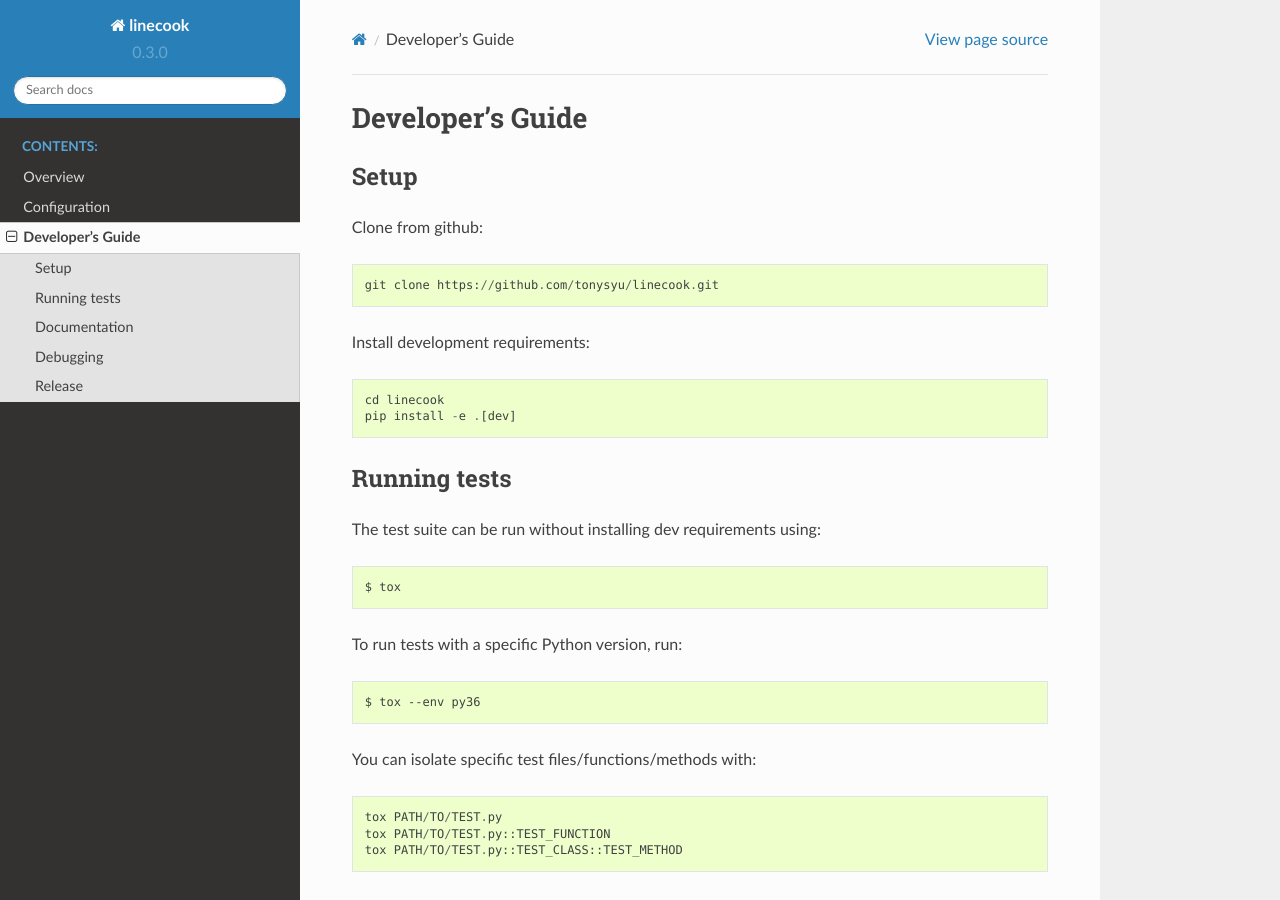
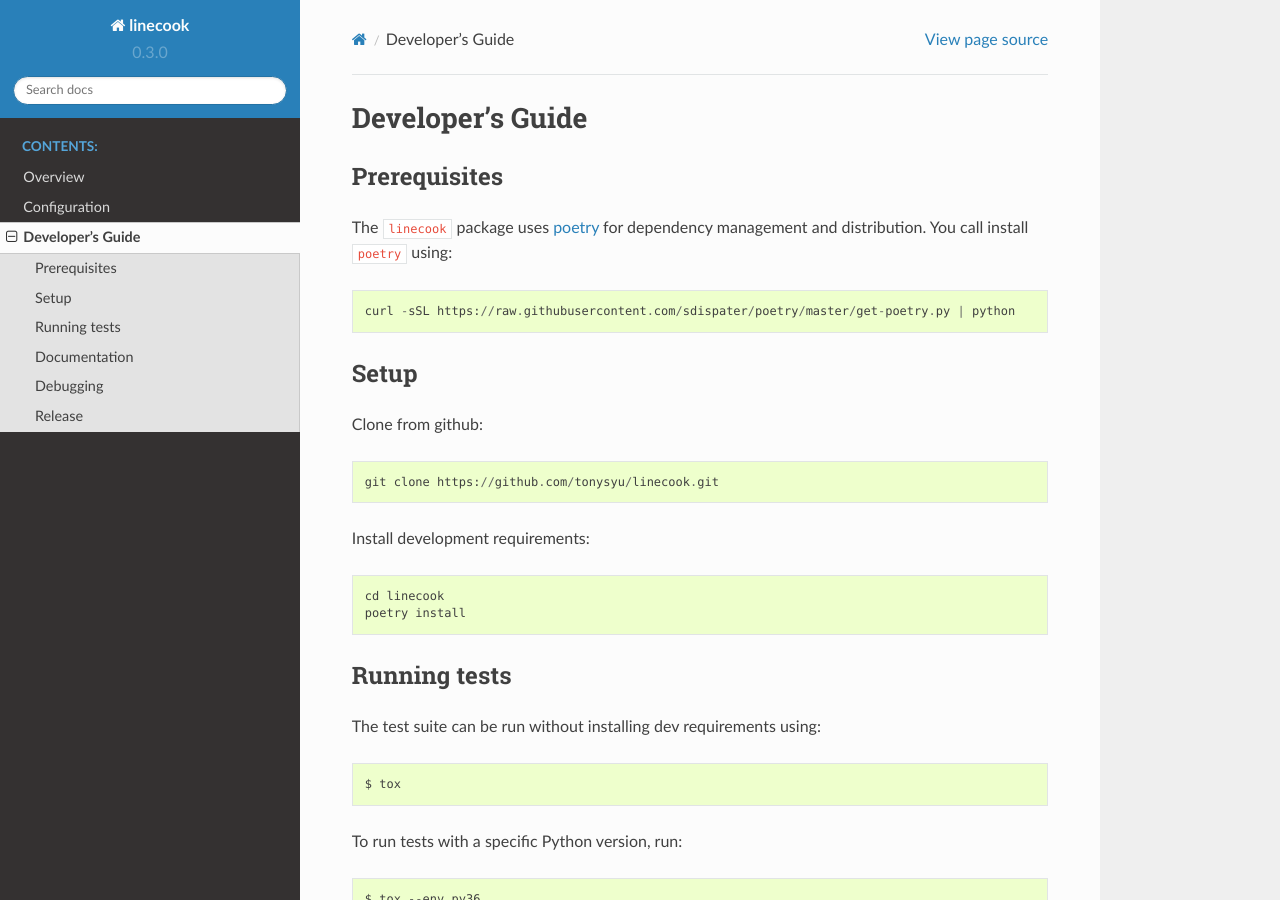
Before and after one commit to tonysyu/linecook, a Sphinx documentation site: the page built from docs/developer_guide.rst, in a window 1280 px wide and 900 px high. Built offline with Sphinx 7.4.7 and the Read the Docs theme 2.0.0, drawn with Linux system fonts in a browser that asks for light colours; pages that are not in the unit, such as notebooks, are missing from menus.

Commit message:
Update developers guide with poetry dependency

```diff
--- a/docs/developer_guide.rst
+++ b/docs/developer_guide.rst
@@ -1,6 +1,15 @@
 =================
 Developer's Guide
 =================
+
+Prerequisites
+=============
+
+The `linecook` package uses `poetry <https://github.com/sdispater/poetry>`_ for
+dependency management and distribution. You call install `poetry` using::
+
+    curl -sSL https://raw.githubusercontent.com/sdispater/poetry/master/get-poetry.py | python
+
 
 Setup
 =====
@@ -12,7 +21,7 @@
 Install development requirements::
 
     cd linecook
-    pip install -e .[dev]
+    poetry install
 
 
 Running tests
```
